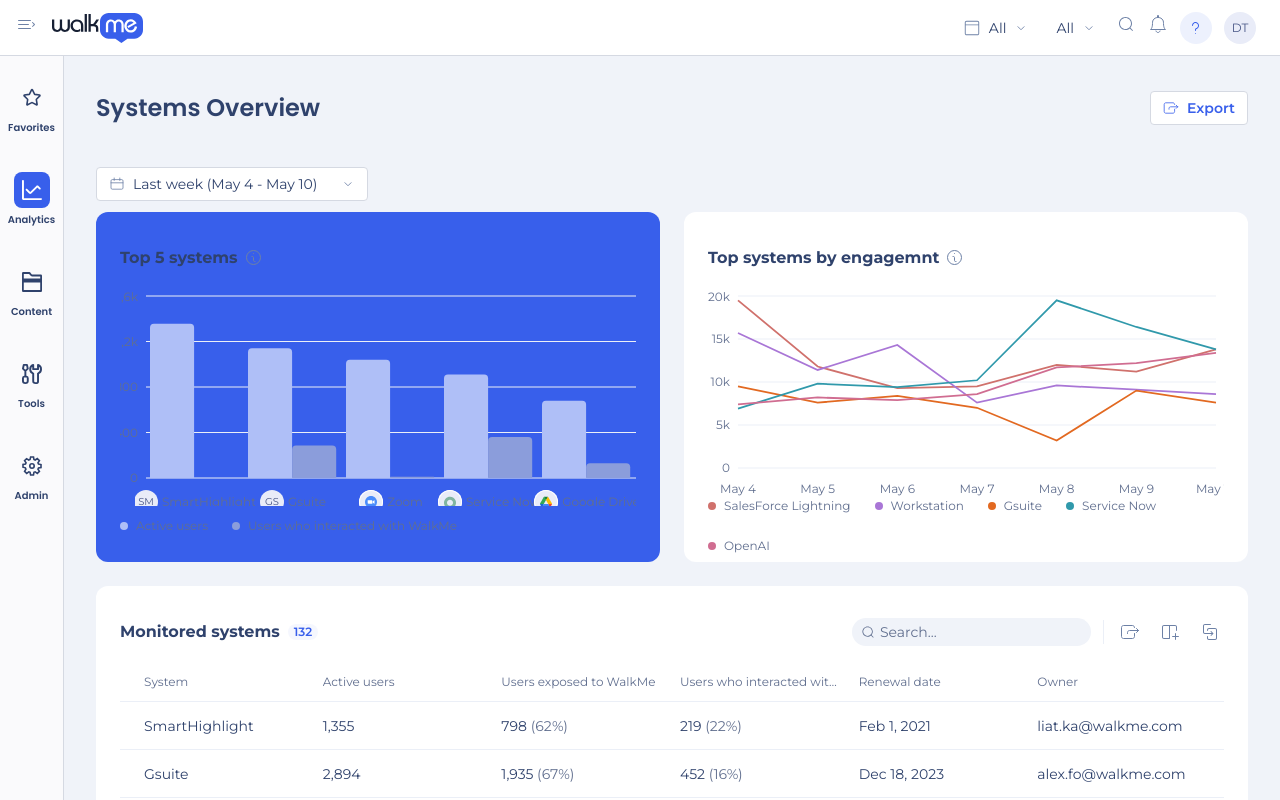
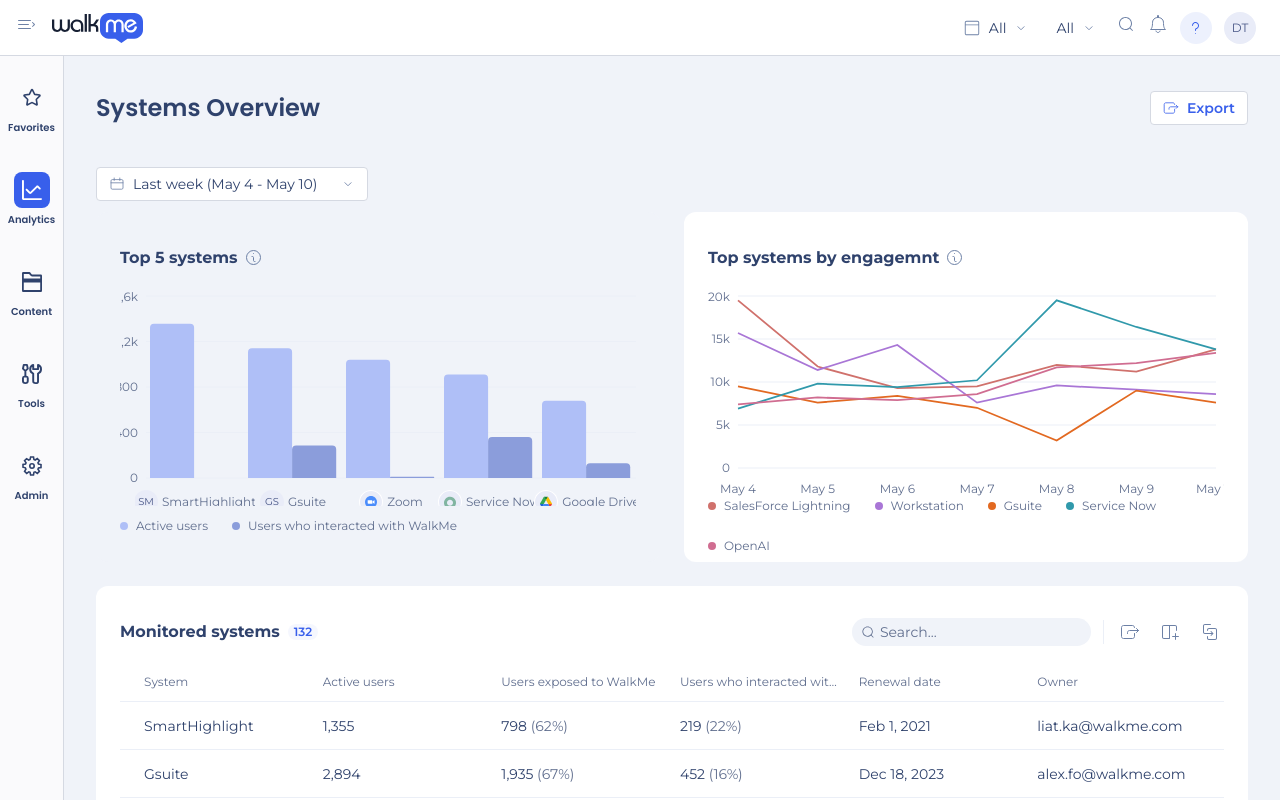
Before and after one commit to danielboaron23/walkme-analytics-ui, a React (Vite) app: page / in a window 1280 px wide. Built offline with nearby package versions, Linux system fonts and the light colour scheme; a web font is replaced by a local one.

Commit message:
Spring autosave

```diff
--- a/src/screens/SystemsOverview.tsx
+++ b/src/screens/SystemsOverview.tsx
@@ -25,7 +25,7 @@ export function SystemsOverview({
         <div className="grid grid-cols-2 gap-sp60">
           <DashboardCard
             title="Top 5 systems"
-            className="bg-text-link"
+            className="bg-bg-app"
           >
             <TopSystemsBarChart />
             <ChartLegend
```
